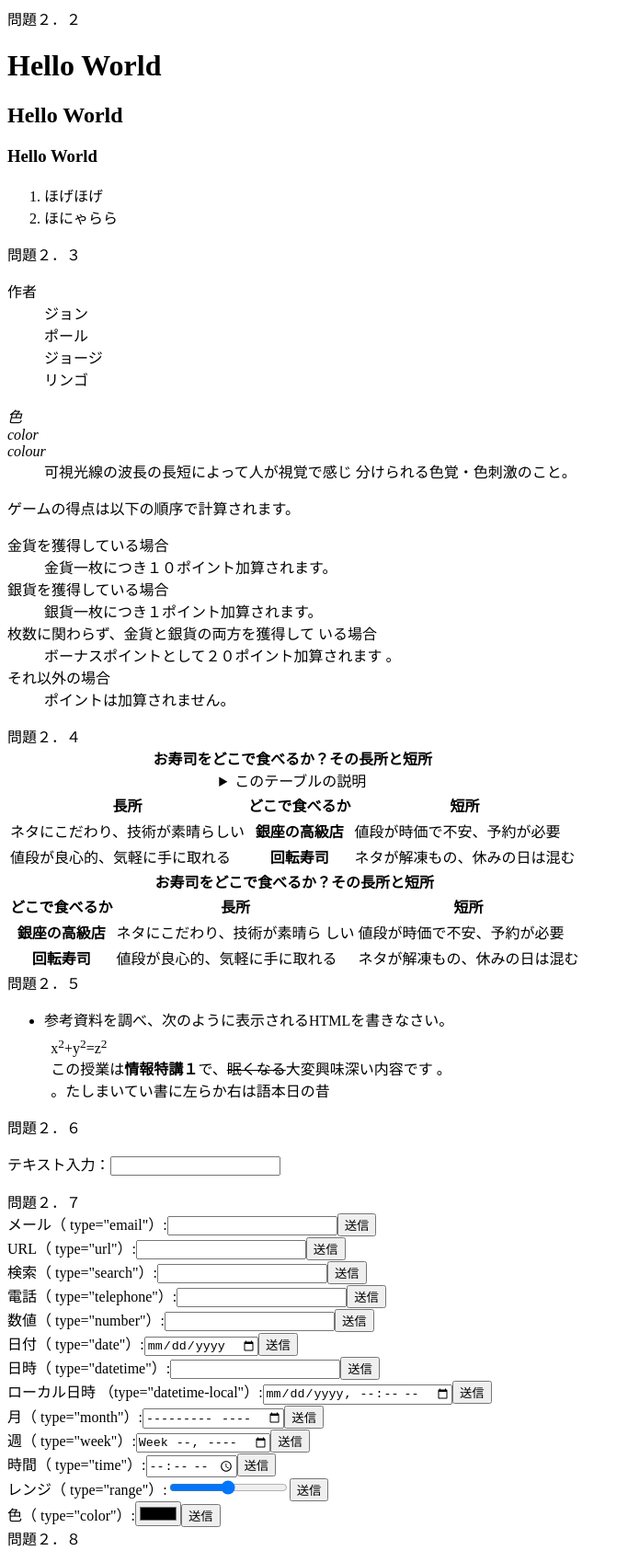
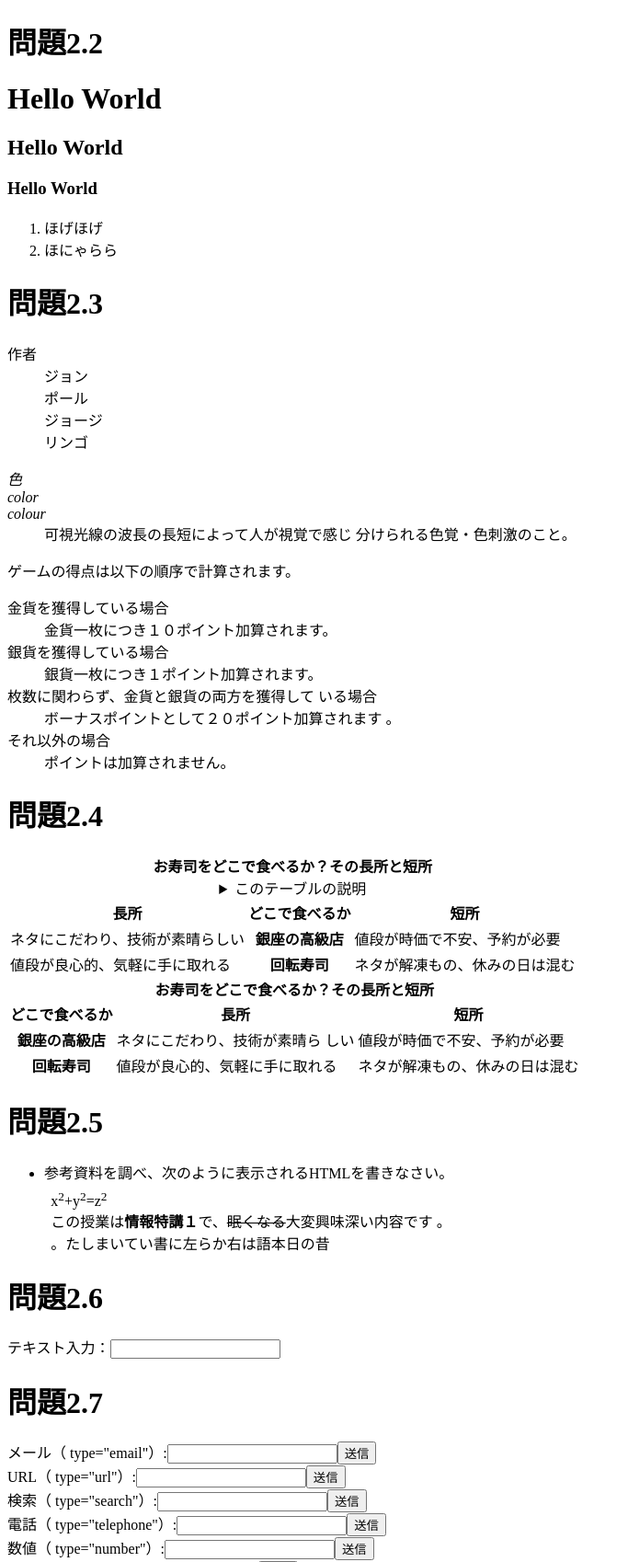
Before and after one commit to dragon252/web2020-F, a plain HTML site: page index.html in a window 1280 px wide. Shown: the top 1698 px of the page at 92% size, without its empty margins (0-683 px from the left). Drawn offline with Linux system fonts and the light colour scheme.

Commit message:
08041014

```diff
--- a/index.html
+++ b/index.html
@@ -6,7 +6,7 @@
 </head>
 <body>
 <!--文字の大きさの練習-->
-<m1>問題２．２</m1>
+<h1>問題2.2</h1>
 <h1>Hello World</h1>
 <h2>Hello World</h2>
 <h3>Hello World</h3>
@@ -14,7 +14,7 @@
 <li>ほげほげ</li>
 <li>ほにゃらら</li>
 </ol>
-<m1>問題２．３</m1>
+<h1>問題2.3</h1>
 <dl>
 <dt>作者</dt>
 <dd>ジョン</dd>
@@ -44,7 +44,7 @@
 <dt>それ以外の場合</dt>
 <dd>ポイントは加算されません。</dd>
 </dl>
-<m1>問題２．４</m1>
+<h1>問題2.4</h1>
 <table>
 <caption>
 <strong>お寿司をどこで食べるか？その長所と短所</strong>
@@ -80,7 +80,7 @@
 </td><td>ネタが解凍もの、休みの日は混む</td></tr>
 </tbody>
 </table>
-<m1>問題２．５</m1>
+<h1>問題2.5</h1>
 <ul>
 <li>参考資料を調べ、次のように表示されるHTMLを書きなさい。
 <p style="margin:1ex">x<sup>2</sup>+y<sup>2</sup>=z<sup>2</sup><br
@@ -90,18 +90,9 @@
 <bdo dir="rtl">昔の日本語は右から左に書いていました。</bdo></p>
 </li>
 </ul>
-<m1>問題２．６</m1>
-</body>
-</html>
-<!DOCTYPE html>
-<html lang-”ja”>
-<head>
-<meta charset="utf-8">
-<title>練習問題2.6</title>
-</head>
-<body>
+<h1>問題2.6</h1>
 <p>テキスト入力：<input type="text"></p>
-<m1>問題２．７</m1>
+<h1>問題2.7</h1>
 <form action="xxx.php" method="post"><label>メール（
 type="email"）:<input type="email"
 name="email"></label><input type="submit" value="送信
@@ -153,7 +144,7 @@ name="range"></label><input type="submit" value="送信
 type="color"）:<input type="color"
 name="color"></label><input type="submit" value="送信
 "></form>
- <m1>問題２．８</m1>
+<h1>問題2.8</h1>
 <p><label>名前：<input type="text" name="name" size="30" maxlength="20"></label></p>
 <p><label>パスワード：<input type="password" name="pass" size="6"
 maxlength="4"></label></p>
```
